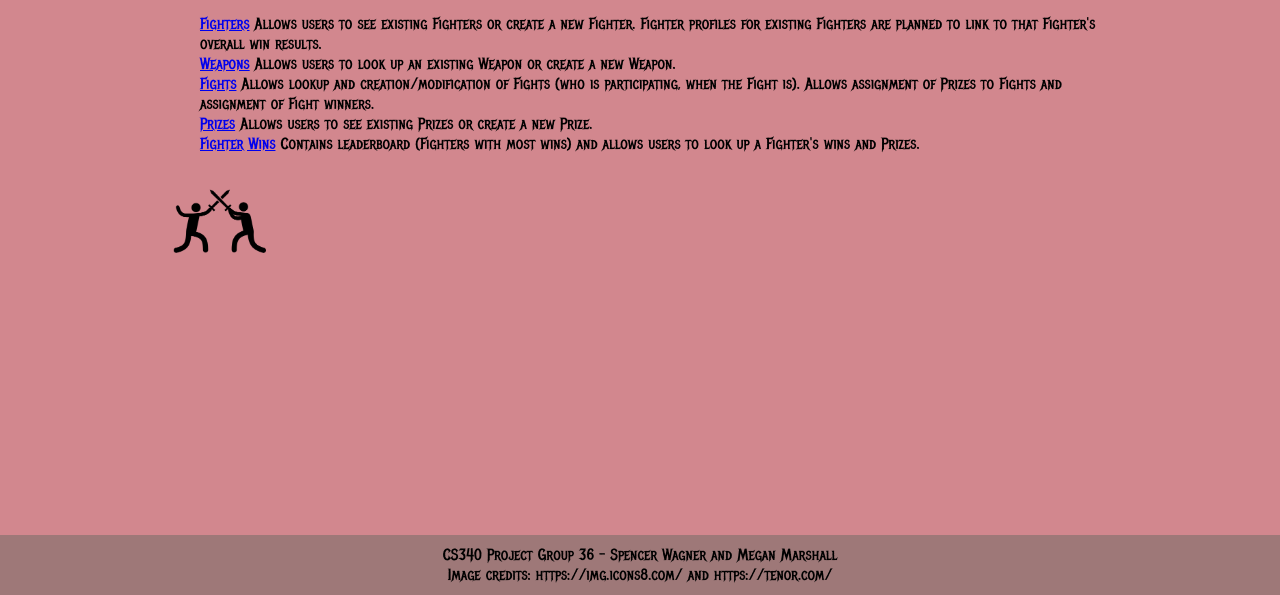
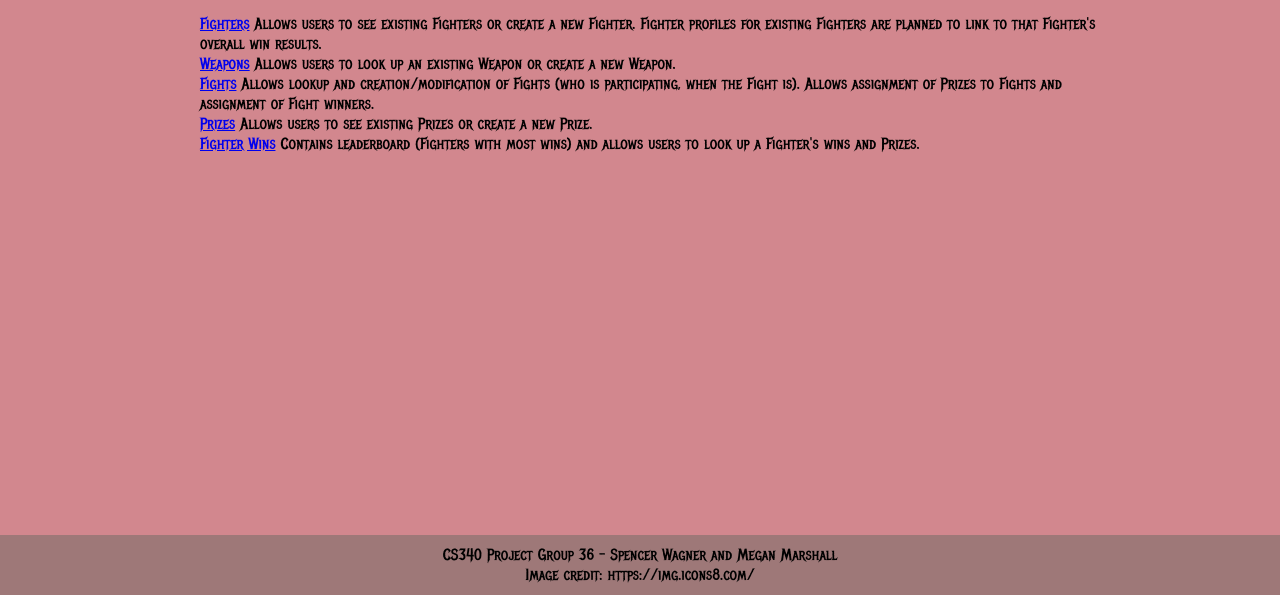
Before and after one commit to spoonser/Tournament-Website---Database-Project, a Flask app: page / in a window 1280 px wide. Shown: the part 205-800 px from the top of the page. Run offline with Flask 2, Linux system fonts and the light colour scheme; some libraries are stand-ins or nearby versions.

Commit message:
reverting

```diff
--- a/templates/index.html
+++ b/templates/index.html
@@ -21,8 +21,6 @@
 
 		<li> <a href="{{ url_for('results') }}">Fighter Wins</a> Contains leaderboard (Fighters with most wins) and allows users to look up a Fighter's wins and Prizes.
 
-	</ul> <img id="fight" style="text-align:center;" alt="Sword fight by Andrew Doane from the Noun Project https://thenounproject.com/term/sword-fight/1998395/" src="{{ url_for('static', filename='images/noun_sword.png') }}" height=100 > </p>
-
 
 
 
--- a/templates/layout.html
+++ b/templates/layout.html
@@ -38,7 +38,7 @@
         CS340 Project Group 36 - Spencer Wagner and Megan Marshall
         {% endblock %}
 		<br>
-		Image credits: https://img.icons8.com/ and https://tenor.com/
+		Image credit: https://img.icons8.com/
       </div>
 
     </div>
```
